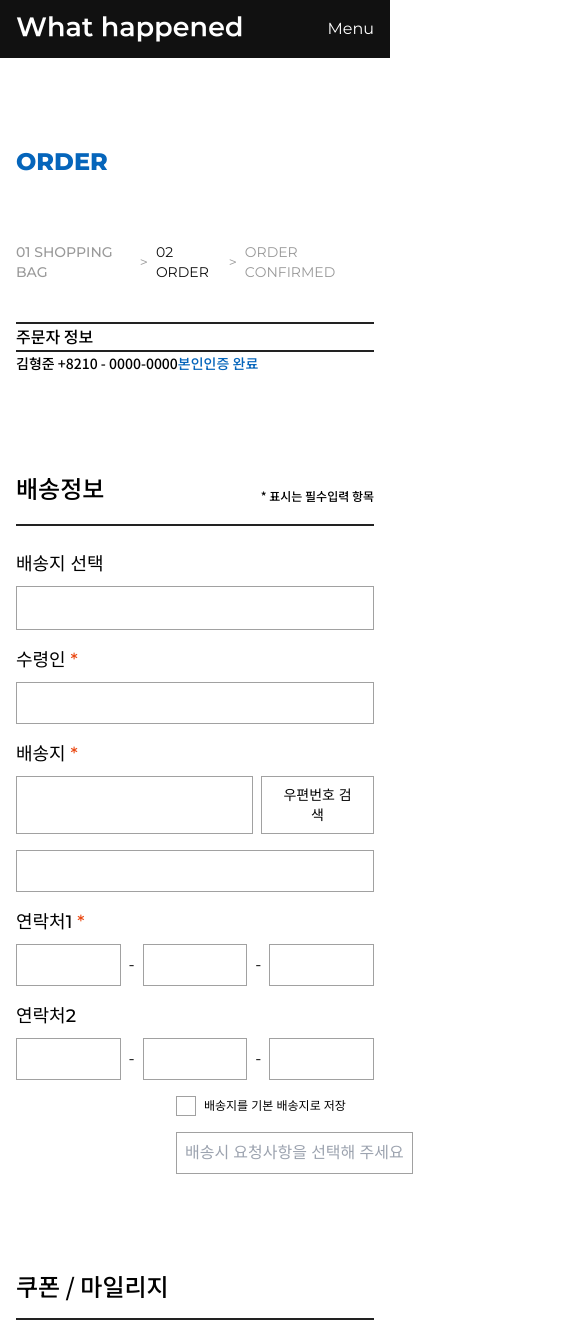
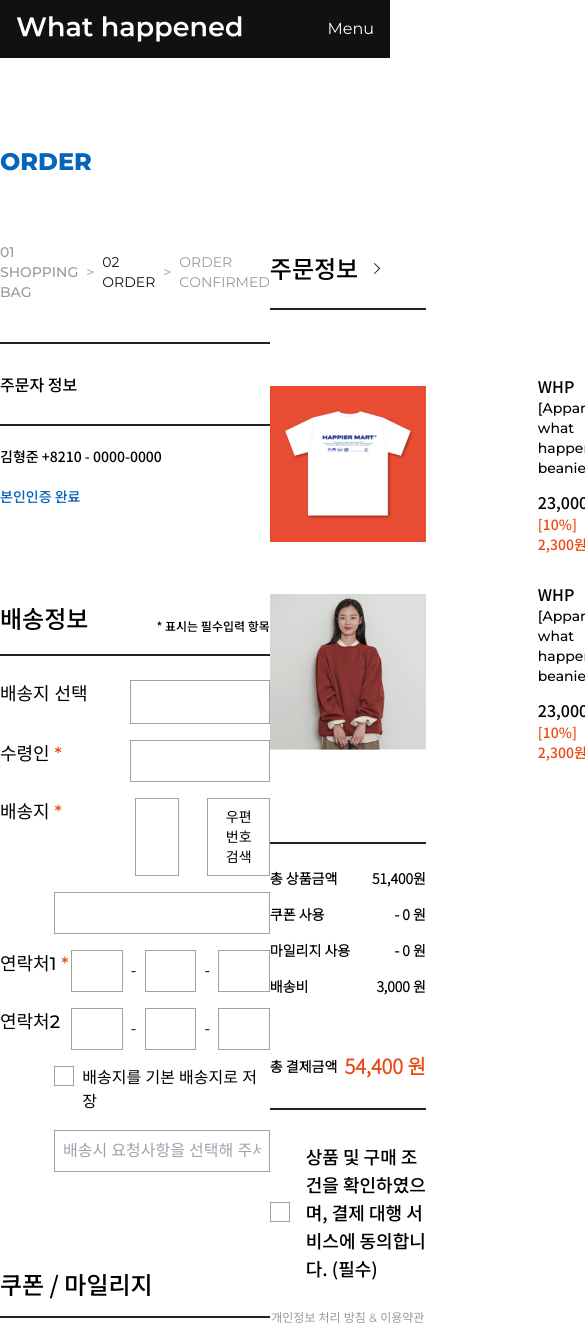
Before and after one commit to cuongne/what-happend-store, a Next.js app: page /order in a window 390 px wide. Shown: the top 1326 px of the page, 585 px wide, since content can reach past the window. Built offline with nearby package versions, Linux system fonts and the light colour scheme.

Commit message:
Update code

```diff
--- a/app/cart/page.jsx
+++ b/app/cart/page.jsx
@@ -4,6 +4,7 @@ import React from "react";
 import { useState } from "react";
 import image6 from "../../public/images/list/item6.png";
 import Button from "@/components/Button";
+import Link from "next/link";
 
 const DeleteIcon = () => (
   <svg xmlns="http://www.w3.org/2000/svg" width="26.5" height="26.5">
@@ -164,6 +165,7 @@ const Cart = () => {
       </div>
       <div className="h-[2px] w-full bg-[#9a9a9a]"></div>
       <div className="mt-16 md:mt-28 w-full flex items-center justify-center">
+        <Link href="/order">
           <Button
             isButtonBase
             className="text-[#fff] bg-[#0565bb] w-full md:w-[323px] h-[60px]"
@@ -172,6 +174,7 @@ const Cart = () => {
           >
            check out
           </Button>
+        </Link>
       </div>
     </div>
   );
--- a/app/home/page.jsx
+++ b/app/home/page.jsx
@@ -7,6 +7,7 @@ import ProductList from "./(component)/ProductList";
 import BrandStory from "./(component)/BrandStory";
 import Issue from "./(component)/Issue";
 import VideoCall from "./(component)/VideoCall";
+import Link from "next/link";
 
 const Home = () => {
   return (
@@ -16,7 +17,7 @@ const Home = () => {
       <BestProduct />
       <div className="flex flex-col items-center gap-12 sm:gap-16 md:gap-20 lg:gap-28 py-12 sm:py-16 md:py-20 lg:py-[8.875rem]">
           <ProductList />
-        <Button onClick={() => {}} />
+        <Link href="/shop"><Button onClick={() => {}} /></Link>
       </div>
       <BrandStory />
       <Issue />
--- a/app/order/page.jsx
+++ b/app/order/page.jsx
@@ -1,10 +1,13 @@
+import Image from "next/image";
 import React from "react";
+import image6 from "../../public/images/list/item6.png";
+import image8 from "../../public/images/list/item8.png";
+import Button from "@/components/Button";
 
+const RequiredAsterisk = () => <span className="text-[#ea4913]">*</span>;
 const Order = () => {
-  const RequiredAsterisk = () => <span className="text-[#ea4913]">*</span>;
-
   return (
-    <div className="flex flex-col pt-[88px] pb-[60px] px-4 sm:px-8 md:px-16 lg:px-[144px]">
+    <div className="flex justify-between pt-[88px] pb-[60px]  sm:px-8 md:px-16 xl:px-20 2xl:px-[144px]">
       <div className="w-full lg:w-1/2">
         <span className="font-extrabold text-[#0565bb] text-2xl sm:text-3xl md:text-[36px] uppercase">
           ORDER
@@ -19,14 +22,14 @@ const Order = () => {
           <span className="text-[#9a9a9a] uppercase">Order Confirmed</span>
         </div>
         <div className="h-[2px] w-full bg-[#222]"></div>
-        <span className="font-notoSansKR-Medium font-semibold py-6">
+        <span className="block my-7 font-notoSansKR-Medium font-semibold">
           주문자 정보
         </span>
         <div className="h-[2px] w-full bg-[#222]"></div>
-        <span className="font-notoSansKR-Medium font-bold text-sm mt-5">
+        <span className="block font-notoSansKR-Medium font-bold text-sm mt-5">
           김형준 +8210 - 0000-0000
         </span>
-        <span className="font-notoSansKR-Medium font-bold text-sm mt-5 text-[#0565bb]">
+        <span className="block font-notoSansKR-Medium font-bold text-sm mt-5 text-[#0565bb]">
           본인인증 완료
         </span>
         <div className="flex items-end justify-between mt-24">
@@ -40,58 +43,68 @@ const Order = () => {
         <div className="h-[2px] w-full bg-[#222] mt-5"></div>
 
         <form className="mt-6 space-y-4">
-          <div className="flex flex-col sm:flex-row sm:items-center w-full sm:w-[80%]">
-            <label htmlFor="recipient" className="w-full sm:w-1/4 text-lg font-medium mb-2 sm:mb-0">
+          <div className="flex sm:flex-row sm:items-center w-full">
+            <label
+              htmlFor="recipient"
+              className="w-full sm:w-1/5 text-lg font-medium mb-2 sm:mb-0"
+            >
               배송지 선택
             </label>
             <input
               type="text"
               id="recipient"
-              className="border border-[#a1a1a1] p-2 h-11 w-full sm:w-[480px]"
+              className="border border-[#a1a1a1] p-2 h-11 w-full sm:w-[59.5%]"
             />
           </div>
 
-          <div className="flex flex-col sm:flex-row sm:items-center w-full sm:w-[80%]">
-            <label htmlFor="name" className="w-full sm:w-1/4 text-lg font-medium mb-2 sm:mb-0">
+          <div className="flex sm:flex-row sm:items-center w-full">
+            <label
+              htmlFor="name"
+              className="w-full sm:w-1/5 text-lg font-medium mb-2 sm:mb-0"
+            >
               수령인 <RequiredAsterisk />
             </label>
             <input
               type="text"
               id="name"
-              className="border border-[#a1a1a1] p-2 flex-grow w-full sm:w-[480px]"
+              className="border border-[#a1a1a1] p-2  w-full sm:w-[59.5%]"
               required
             />
           </div>
 
-          <div className="flex flex-col sm:flex-row sm:items-center w-full sm:w-[80%]">
-            <label htmlFor="phone" className="w-full sm:w-1/4 text-lg font-medium mb-2 sm:mb-0">
+          <div className="flex sm:flex-row sm:items-center w-full">
+            <label
+              htmlFor="phone"
+              className="w-full sm:w-1/5 text-lg font-medium mb-2 sm:mb-0"
+            >
               배송지 <RequiredAsterisk />
             </label>
-            <div className="flex flex-grow space-x-2">
+            <div className="flex  w-full sm:w-[30rem] space-x-7">
               <input
                 type="tel"
                 id="phone"
-                className="border border-[#a1a1a1] p-2 flex-grow"
+                className="border border-[#a1a1a1] p-2  w-[69.5%]"
                 required
               />
               <button
                 type="button"
-                className="border border-[#a1a1a1] text-sm px-4 py-2"
+                className="border border-[#a1a1a1] text-sm px-4 py-2 lg:text-xs xl:text-sm lg:w-[27.5%]"
               >
                 우편번호 검색
               </button>
             </div>
           </div>
 
-          <div className="flex items-center justify-end w-full">
+          <div className="flex">
+            <span className="block w-1/5"></span>
             <input
               type="text"
               id="address"
-              className="border border-[#a1a1a1] p-2 w-full"
+              className="border border-[#a1a1a1] p-2 w-[80%]"
             />
           </div>
 
-          <div className="flex flex-col sm:flex-row sm:items-center">
+          <div className="flex sm:flex-row sm:items-center">
             <label className="w-full sm:w-1/5 text-lg font-medium mb-2 sm:mb-0">
               연락처1 <RequiredAsterisk />
             </label>
@@ -116,8 +129,10 @@ const Order = () => {
             </div>
           </div>
 
-          <div className="flex flex-col sm:flex-row sm:items-center">
-            <label className="w-full sm:w-1/5 text-lg font-medium mb-2 sm:mb-0">연락처2</label>
+          <div className="flex sm:flex-row sm:items-center">
+            <label className="w-full sm:w-1/5 text-lg font-medium mb-2 sm:mb-0">
+              연락처2
+            </label>
             <div className="flex flex-grow space-x-2 items-center">
               <input
                 type="text"
@@ -138,28 +153,31 @@ const Order = () => {
               />
             </div>
           </div>
-          <div className="flex items-center gap-2 pl-40">
-            <label
-              htmlFor="checkbox"
-              className="flex items-center gap-2 cursor-pointer"
-            >
+          <div className="flex items-center gap-2">
+            <span className="block w-[20%] "></span>
+
+            <div className="flex w-[80%] -translate-x-[6px] gap-2">
               <div className="relative">
                 <input type="checkbox" id="checkbox" className="sr-only peer" />
                 <div className="w-[20px] h-[20px] bg-white border border-[#a1a1a1] "></div>
                 <div className="absolute inset-0 w-[16px] h-[16px] m-[2px] peer-checked:bg-[#a1a1a1] transition-all duration-200 ease-in-out"></div>
               </div>
-            </label>
-            <label htmlFor="saveAddress" className="text-xs">
-              배송지를 기본 배송지로 저장
-            </label>
+              <label
+                htmlFor="checkbox"
+                className="flex items-center gap-2 cursor-pointer"
+              >
+                배송지를 기본 배송지로 저장
+              </label>
+            </div>
           </div>
 
-          <div className="flex items-center pl-40">
+          <div className="flex items-center">
+            <span className="block w-[20%] "></span>
             <input
               type="text"
               id="message"
               placeholder="배송시 요청사항을 선택해 주세요."
-              className="border border-[#a1a1a1] p-2 flex-grow"
+              className="border border-[#a1a1a1] p-2 w-[80%]"
             />
           </div>
 
@@ -169,7 +187,10 @@ const Order = () => {
 
           <div className="h-[2px] w-full bg-[#222] mt-5"></div>
           <div className="flex flex-col sm:flex-row sm:items-center">
-            <label htmlFor="a" className="w-full sm:w-1/5 text-lg font-medium mb-2 sm:mb-0">
+            <label
+              htmlFor="a"
+              className="w-full sm:w-1/5 text-lg font-medium mb-2 sm:mb-0"
+            >
               쿠폰
             </label>
             <input
@@ -181,7 +202,10 @@ const Order = () => {
           </div>
 
           <div className="flex flex-col sm:flex-row sm:items-center">
-            <label htmlFor="b" className="w-full sm:w-1/5 text-lg font-medium mb-2 sm:mb-0">
+            <label
+              htmlFor="b"
+              className="w-full sm:w-1/5 text-lg font-medium mb-2 sm:mb-0"
+            >
               마일리지
             </label>
             <input
@@ -271,8 +295,103 @@ const Order = () => {
           </ul>
         </div>
       </div>
+      <div className="w-[40%] pt-[78px]">
+        <span className="flex gap-3 items-center text-2xl mt-7 font-notoSansKR-Medium font-semibold">
+          주문정보
+          <svg xmlns="http://www.w3.org/2000/svg" width="13" height="13">
+            <path fill="none" d="M0 0h12.999v12.966H0V0z" />
+            <path
+              fill-rule="evenodd"
+              fill="#222"
+              d="M9.987 6.495a.487.487 0 0 1-.194.382l-4.959 4.968a.487.487 0 0 1-.355.144.481.481 0 0 1-.351-.144.484.484 0 0 1 0-.695l4.637-4.655-4.637-4.657a.488.488 0 0 1 0-.698.505.505 0 0 1 .706 0l4.957 4.971a.488.488 0 0 1 .196.384z"
+            />
+          </svg>
+        </span>
+        <div className="h-[2px] w-full bg-[#222] mt-6 mb-16"></div>
+        <div className="flex items-center gap-28">
+          <Image src={image6} alt="banner" width={180} height={180} />
+          <div>
+            <p className="font-bold uppercase font-notoSansKR-Medium">WHP</p>
+            <p className="text-sm font-medium">
+              [Apparel] what happened beanie
+            </p>
+            <p className="flex flex-col mt-3">
+              <span className="font-notoSansKR-Medium">23,000원</span>
+              <span className="text-[#ea4913] font-notoSansKR-Medium text-sm">
+                [10%] 2,300원
+              </span>
+            </p>
+          </div>
+        </div>
+        <div className="flex items-center gap-28 mt-7">
+          <Image src={image8} alt="banner" width={180} height={180} />
+          <div>
+            <p className="font-bold uppercase font-notoSansKR-Medium">WHP</p>
+            <p className="text-sm font-medium">
+              [Apparel] what happened beanie
+            </p>
+            <p className="flex flex-col mt-3">
+              <span className="font-notoSansKR-Medium">23,000원</span>
+              <span className="text-[#ea4913] font-notoSansKR-Medium text-sm">
+                [10%] 2,300원
+              </span>
+            </p>
+          </div>
+        </div>
+        <div className="h-[2px] w-full bg-[#222] mt-20"></div>
+
+        {/* New order summary section */}
+        <div className="mt-6 space-y-4">
+          <OrderSummaryItem label="총 상품금액" value="51,400원" />
+          <OrderSummaryItem label="쿠폰 사용" value="- 0 원" />
+          <OrderSummaryItem label="마일리지 사용" value="- 0 원" />
+          <OrderSummaryItem label="배송비" value="3,000 원" />
+          <div className="!mt-14">
+            <OrderSummaryItem
+              label="총 결제금액"
+              value="54,400 원"
+              valueClassName="text-[#ea4913] font-bold text-xl"
+            />
+          </div>
+        </div>
+        <div className="h-[2px] w-full bg-[#222] mt-7 mb-8"></div>
+        <div className="flex w-full items-center gap-4">
+          <div className="relative">
+            <input type="checkbox" id="checkbox" className="sr-only peer" />
+            <div className="w-[20px] h-[20px] bg-white border border-[#a1a1a1] "></div>
+            <div className="absolute inset-0 w-[16px] h-[16px] m-[2px] peer-checked:bg-[#a1a1a1] transition-all duration-200 ease-in-out"></div>
+          </div>
+          <label htmlFor="checkbox" className="font-notoSansKR-Medium text-lg">
+            상품 및 구매 조건을 확인하였으며, 결제 대행 서비스에 동의합니다.
+            (필수)
+          </label>
+        </div>
+        <span className="block w-full text-center text-[#999] text-xs mt-7">
+          개인정보 처리 방침 & 이용약관
+        </span>
+        <span className="block w-full text-center text-[#999] text-xs">
+          결제대행 서비스 이용약관 (주)KG이니시스, (주)토스페이먼츠
+        </span>
+        <Button
+          isButtonBase
+          title=""
+          className="text-[#fff] uppercase bg-[#0658c2] h-[77px] w-full text-3xl font-semibold mt-12"
+        >
+          check out
+        </Button>
+      </div>
     </div>
   );
 };
 
+// New component for order summary items
+const OrderSummaryItem = ({ label, value, valueClassName = "" }) => (
+  <div className="flex justify-between items-center">
+    <span className="text-sm font-notoSansKR font-semibold">{label}</span>
+    <span className={`text-sm font-notoSansKR font-semibold ${valueClassName}`}>
+      {value}
+    </span>
+  </div>
+);
+
 export default Order;
--- a/components/ProductCard.jsx
+++ b/components/ProductCard.jsx
@@ -5,7 +5,7 @@ import Link from "next/link";
 
 const ProductCard = ({ className, src = img }) => {
   return (
-    <Link href="/shop/24" className={cn("flex flex-col items-center w-[300px]", className)}>
+    <Link href="/shop/24" className={cn("flex flex-col items-center max-w-[300px]", className)}>
       <div className="relative w-full aspect-square">
         <Image src={src} alt="product" layout="fill" objectFit="cover" quality={100} />
       </div>
```
Also changed, not shown: app/home/(component)/BrandStory.jsx (+16 -13 lines), app/shop/[id]/page.jsx (+25 -9 lines), app/shop/page.jsx (+3 -4 lines). Lines whose indentation alone changed are shown as unchanged.
